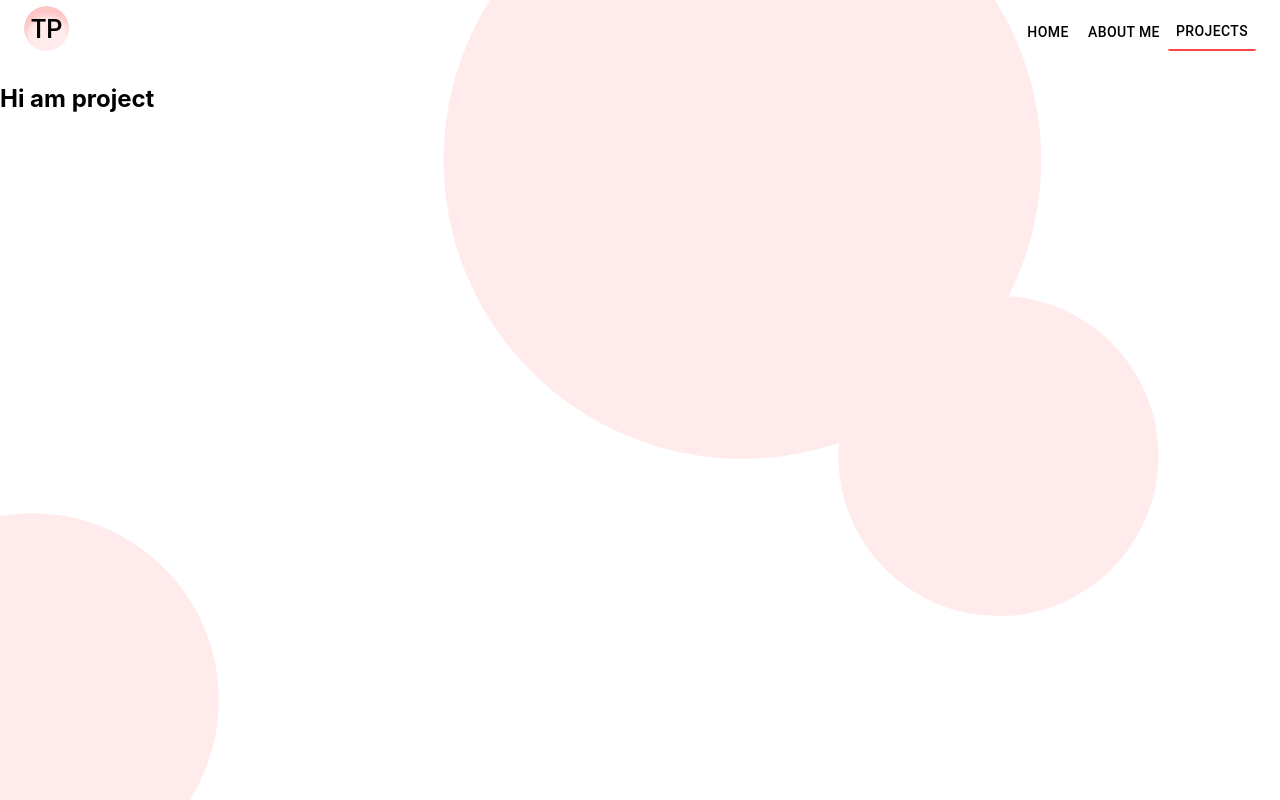
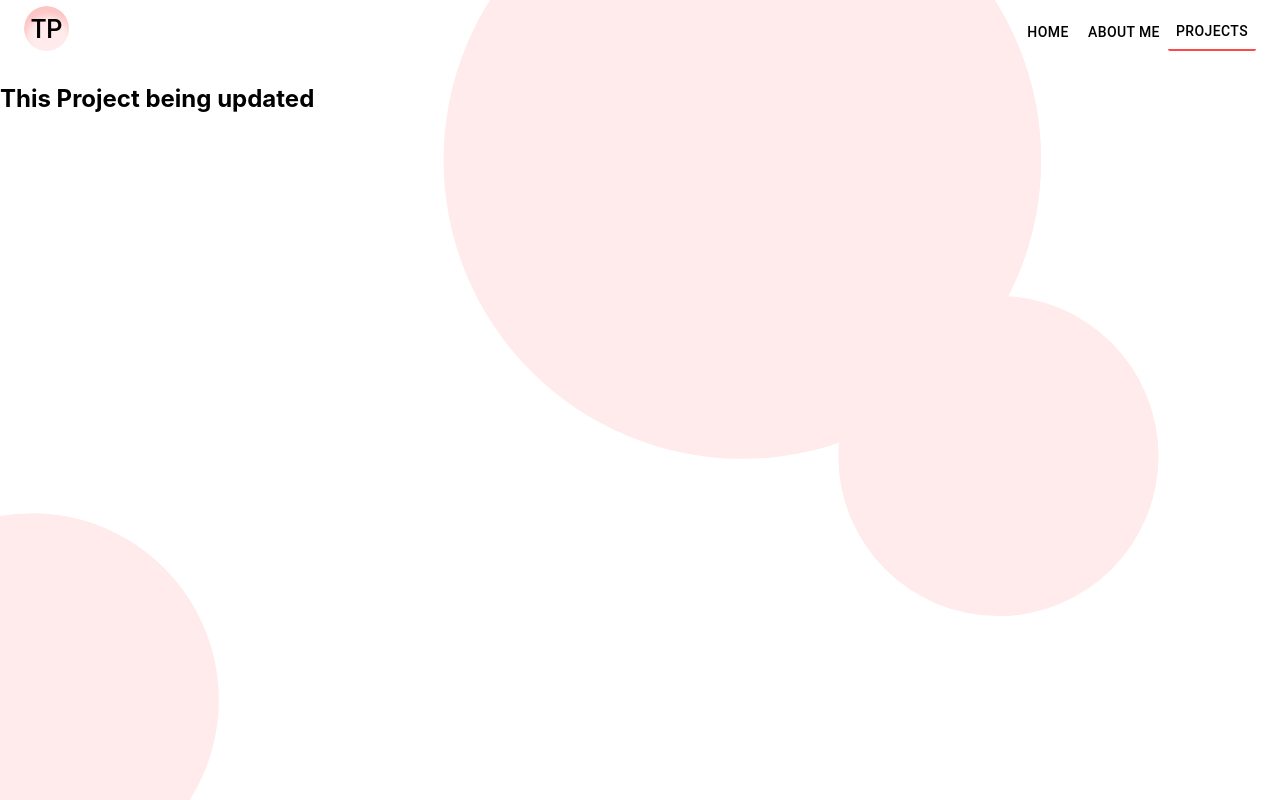
Before and after one commit to tapesh02/portfolio, a React (Create React App) app: page /projects in a window 1280 px wide. Built offline with nearby package versions, Linux system fonts and the light colour scheme.

Commit message:
updated my portfolio

```diff
--- a/src/components/Pages/Projects.jsx
+++ b/src/components/Pages/Projects.jsx
@@ -3,7 +3,7 @@ import React from "react";
 const Projects = () => {
     return (
         <>
-            <h2>Hi am project</h2>
+            <h2>This Project being updated</h2>
         </>
     );
 };
```
